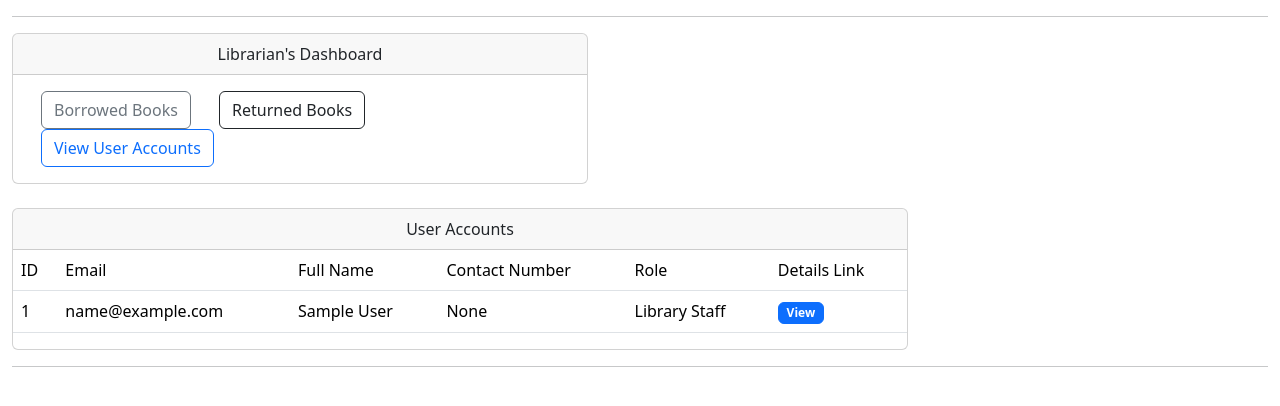
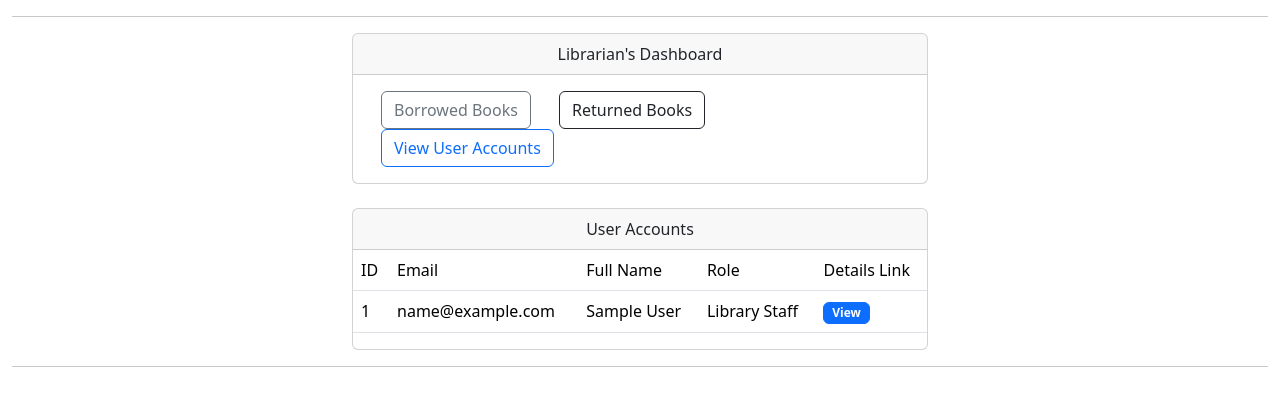
Before and after one commit to jedoyt/library-management-system-app, a Flask app: page /dashboard/users in a window 1280 px wide. Shown: the part 56-462 px from the top of the page. Run offline with Flask 3, Linux system fonts and the light colour scheme; the visitor is signed in with stand-in values (Sample User, id 1); data comes from the database, SQL or seed files in the repository.

Commit message:
On Librarian's Dashboard, centered dashboard tab and tables and reduced width on tables. Excluded contact number display on table rows. Updated details on quick guide on index page.

```diff
--- a/app/templates/book_log/dashboard.html
+++ b/app/templates/book_log/dashboard.html
@@ -3,7 +3,8 @@
 {% block title %}Dashboard{% endblock %}
 
 {% block content %}
-<div class="card" style="width: 36rem;">
+<!--Aligned div card to center of page-->
+<div class="card mx-auto" style="width: 36rem;">
     <div class="card-header text-center">
         Librarian's Dashboard
     </div>
@@ -19,7 +20,7 @@
 
 <br>
 {% if borrowed_books %}
-<div class="card" style="width: 56rem;">
+<div class="card mx-auto" style="width: 36rem;">
     <div class="card-header text-center">
         Currently Borrowed Books
     </div>
@@ -29,7 +30,7 @@
                 <td>Date & Time</td>
                 <td>Book Title, Author</td>
                 <td>Borrower, Email</td>
-                <td>Contact Number</td>
+                <!-- <td>Contact Number</td> -->
                 <td>Days Borrowed</td>
             </tr>
         </thead>
@@ -42,7 +43,7 @@
                         {{book['author']}}</a></td>
                 <td><a href="{{ url_for('auth.user_settings', user_id=book['user_id']) }}">{{book['full_name']}}, <br>
                         {{book['email']}}</a></td>
-                <td>{{book['contact_number']}}</td>
+                <!-- <td>{{book['contact_number']}}</td> -->
                 <td class="text-center">{{book['borrowed_days']}}</td>
             </tr>
             {% endif %}
@@ -52,7 +53,7 @@
 </div>
 {% endif %}
 {% if returned_books %}
-<div class="card" style="width: 56rem;">
+<div class="card mx-auto" style="width: 36rem;">
     <div class="card-header text-center">
         Returned Books
     </div>
@@ -62,7 +63,7 @@
                 <td>Date & Time</td>
                 <td>Book Title, Author</td>
                 <td>Borrower, Email</td>
-                <td>Contact Number</td>
+                <!-- <td>Contact Number</td> -->
                 <td>Log Link</td>
             </tr>
         </thead>
@@ -75,7 +76,7 @@
                         {{book['author']}}</a></td>
                 <td><a href="{{ url_for('auth.user_settings', user_id=book['user_id']) }}">{{book['full_name']}}, <br>
                         {{book['email']}}</a></td>
-                <td>{{book['contact_number']}}</td>
+                <!-- <td>{{book['contact_number']}}</td> -->
                 <td><a class="badge btn btn-primary"
                         href="{{ url_for('book_log.enter_log', book_id=book['book_id']) }}">Enter Log</a></td>
             </tr>
@@ -86,7 +87,7 @@
 </div>
 {% endif %}
 {% if users %}
-<div class="card" style="width: 56rem;">
+<div class="card mx-auto" style="width: 36rem;">
     <div class="card-header text-center">
         User Accounts
     </div>
@@ -96,7 +97,7 @@
                 <td>ID</td>
                 <td>Email</td>
                 <td>Full Name</td>
-                <td>Contact Number</td>
+                <!-- <td>Contact Number</td> -->
                 <td>Role</td>
                 <td>Details Link</td>
             </tr>
@@ -107,7 +108,7 @@
                 <td>{{user['id']}}</td>
                 <td>{{user['email']}}</td>
                 <td>{{user['full_name']}}</td>
-                <td>{{user['contact_number']}}</td>
+                <!-- <td>{{user['contact_number']}}</td> -->
                 {% if user['library_staff'] %}
                 <td>Library Staff</td>
                 {% else %}
```
Also changed, not shown: app/templates/book_log/index.html (+4 -3 lines), db_actions.py (+11 -6 lines).
